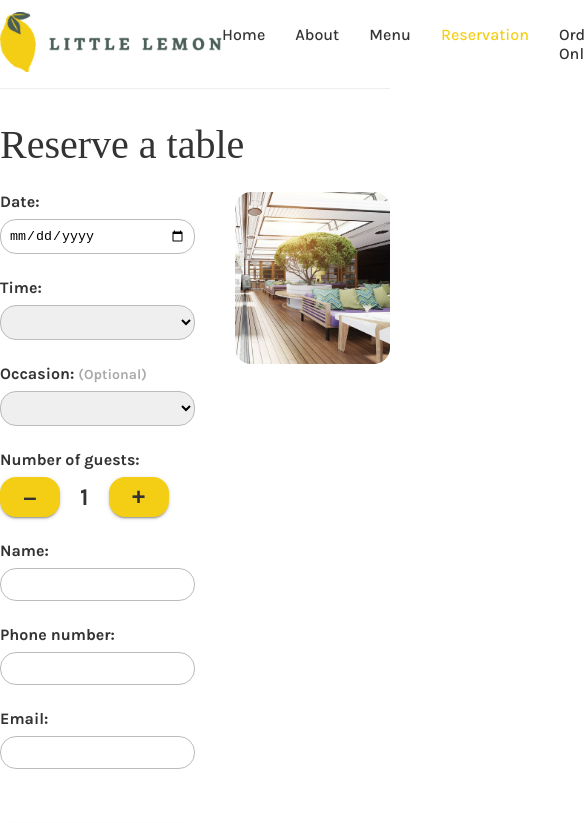
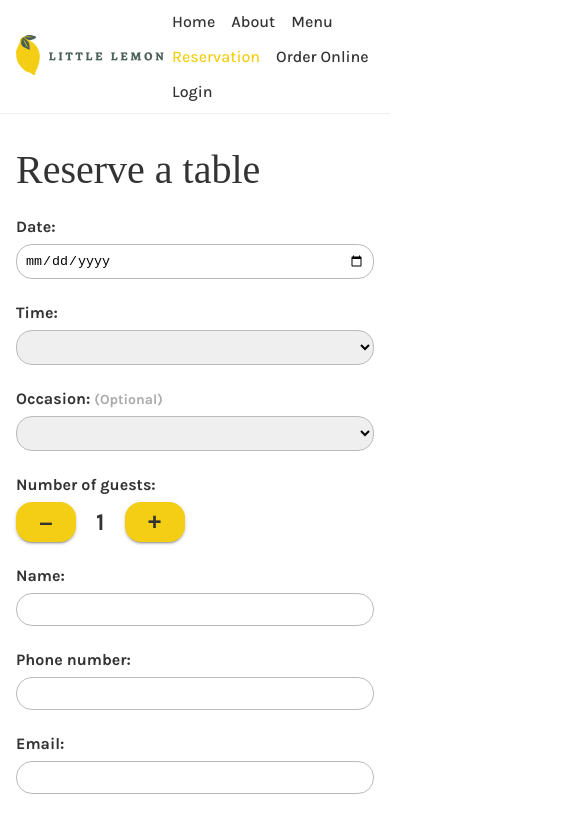
Before and after one commit to katerynaKV/meta-capstone-project, a React (Create React App) app: page /reservation in a window 390 px wide. Shown: the top 823 px of the page, 585 px wide, since content can reach past the window. Built offline with nearby package versions, Linux system fonts and the light colour scheme; a web font is replaced by a local one.

Commit message:
Improved mobile responsiveness

```diff
--- a/src/components/Footer/Footer.css
+++ b/src/components/Footer/Footer.css
@@ -6,6 +6,7 @@
 .footer-content {
   display: flex;
   gap: 32px;
+  flex-wrap: wrap;
 }
 
 .footer-img {
--- a/src/components/Header/Header.css
+++ b/src/components/Header/Header.css
@@ -9,6 +9,7 @@
   display: flex;
   justify-content: space-between;
   align-items: center;
+  gap: 8px;
 }
 
 .img-logo {
@@ -18,13 +19,12 @@
 .navigation {
   display: flex;
   flex-direction: row;
-  gap: 30px;
-
   margin: 0;
 }
 
 .links {
   display: flex;
+  flex-wrap: wrap;
   gap: 30px;
   list-style: none;
   margin: 0;
@@ -47,3 +47,13 @@
 .nav-link.active {
   color: #f4ce14;
 }
+
+@media screen and (max-width: 768px) {
+  .img-logo {
+    height: 40px;
+  }
+
+  .links {
+    gap: 16px;
+  }
+}
--- a/src/index.css
+++ b/src/index.css
@@ -11,15 +11,13 @@ code {
     source-code-pro, Menlo, Monaco, Consolas, "Courier New", monospace;
 }
 
-.container {
-  max-width: 1000px;
-  margin: 0 auto;
-  width: 100%;
-}
-
 :root {
   --font-heading: "Markazi Text", serif;
   --font-body: "Karla", sans-serif;
+}
+
+* {
+  box-sizing: border-box;
 }
 
 body {
@@ -40,3 +38,15 @@ h6 {
 p {
   line-height: 1.3;
 }
+
+.container {
+  max-width: 1000px;
+  margin: 0 auto;
+  width: 100%;
+}
+
+@media screen and (max-width: 768px) {
+  .container {
+    padding: 0 16px;
+  }
+}
--- a/src/pages/BookingPage/BookingForm.css
+++ b/src/pages/BookingPage/BookingForm.css
@@ -35,3 +35,9 @@
   color: #aaa;
   font-size: 14px;
 }
+
+@media screen and (max-width: 768px) {
+  .BookingForm {
+    max-width: unset;
+  }
+}
--- a/src/pages/BookingPage/BookingPage.css
+++ b/src/pages/BookingPage/BookingPage.css
@@ -1,5 +1,6 @@
 .reservation-content {
-  padding: 32px 0 64px 0;
+  padding-top: 32px;
+  padding-bottom: 64px;
 }
 
 .reservation-content h2 {
@@ -21,3 +22,9 @@
   width: 100%;
   border-radius: 16px;
 }
+
+@media screen and (max-width: 768px) {
+  .reservation-wrapper {
+    flex-direction: column;
+  }
+}
--- a/src/pages/ConfirmedBooking/ConfirmedBooking.css
+++ b/src/pages/ConfirmedBooking/ConfirmedBooking.css
@@ -17,7 +17,8 @@
 .confirmation-content {
   display: flex;
   flex-direction: column;
-  padding: 48px 0;
+  padding-top: 48px;
+  padding-bottom: 48px;
 }
 
 .confirmation-wrapper {
--- a/src/pages/HomePage/HomePage.css
+++ b/src/pages/HomePage/HomePage.css
@@ -7,7 +7,8 @@
 .hero-content {
   display: flex;
   position: relative;
-  padding: 32px 0;
+  padding-top: 32px;
+  padding-bottom: 32px;
 }
 
 .hero-content span {
@@ -71,3 +72,13 @@
   padding: 20px, 0;
   flex-wrap: wrap;
 }
+
+@media screen and (max-width: 768px) {
+  .hero-left-content {
+    width: 100%;
+  }
+
+  .hero-img {
+    display: none;
+  }
+}
```
